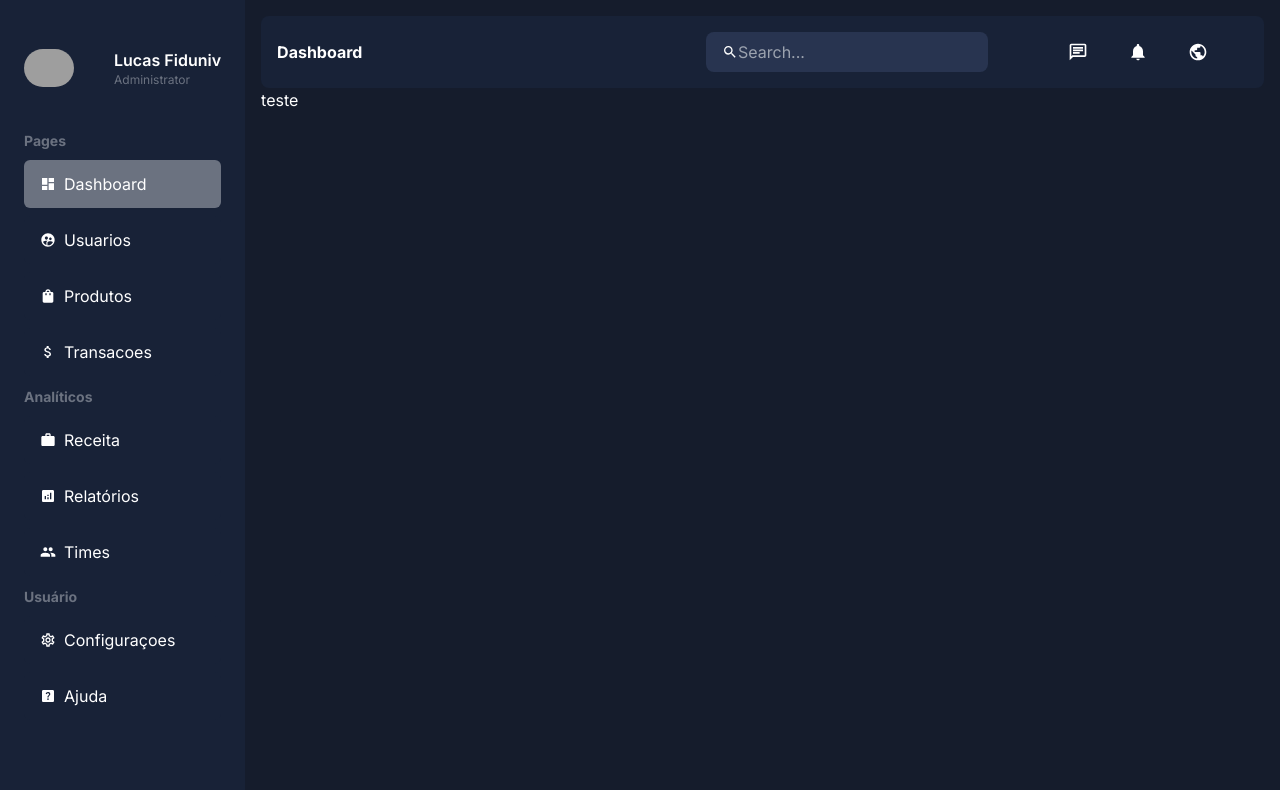
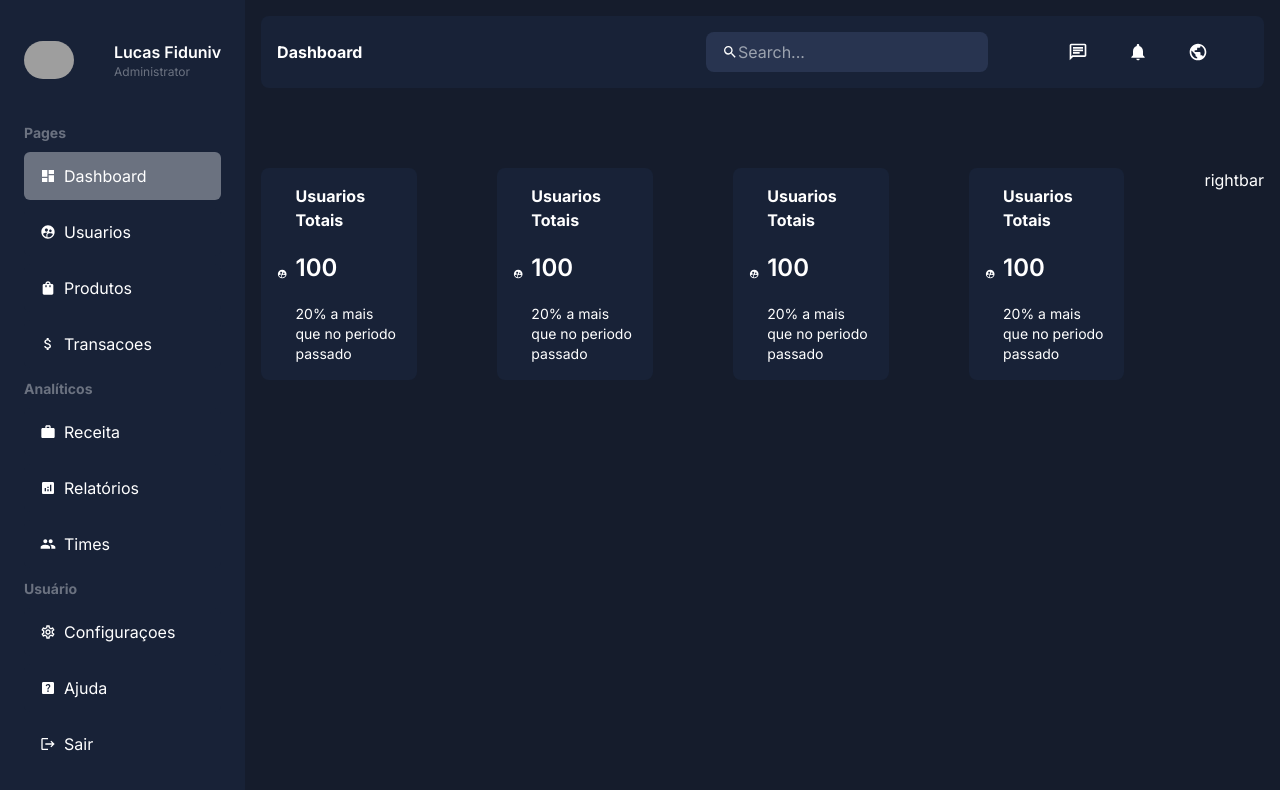
Before and after one commit to lucasfiduniv/Dashboard-nextjs, a Next.js app: page /dashboard in a window 1280 px wide. Shown: the top 790 px of the page. Built offline with nearby package versions, Linux system fonts and the light colour scheme; grey boxes are pictures that could not be loaded.

Commit message:
feat: criacao do componente card

```diff
--- a/app/dashboard/page.tsx
+++ b/app/dashboard/page.tsx
@@ -1,4 +1,26 @@
+import Card from "../ui/dashboard/card/card";
+import Chart from "../ui/dashboard/chart/chart";
+import Rightbar from "../ui/dashboard/rightbar/rightbar";
+import Transactions from "../ui/dashboard/transactions/transactions";
+
 const DashboardPage = () => {
-  return <div>teste</div>;
+  return (
+    <div className="flex gap-20 flex-col md:flex-row md:gap-20 md:mt-20">
+      <div className="flex-3 flex flex-col gap-20">
+        <div className="flex gap-20 justify-between">
+          <Card />
+          <Card />
+          <Card />
+          <Card />
+        </div>
+        <Transactions />
+        <Chart />
+      </div>
+      <div className="flex-1">
+        <Rightbar />
+      </div>
+    </div>
+  );
 };
+
 export default DashboardPage;
--- /dev/null
+++ b/app/ui/dashboard/card/card.tsx
@@ -0,0 +1,18 @@
+import { MdSupervisedUserCircle } from "react-icons/md";
+
+const Card = () => {
+  return (
+    <div className="bg-[#182237] p-4 gap-2 rounded-lg flex items-center  cursor-pointer w-full hover:bg-gray-700">
+      <MdSupervisedUserCircle size={24} />
+      <div className="flex flex-col gap-5">
+        <span className="font-bold text-white">Usuarios Totais</span>
+        <span className="text-2xl font-semibold">100</span>
+        <span className="text-sm font-normal">
+          20% a mais que no periodo passado
+        </span>
+      </div>
+    </div>
+  );
+};
+
+export default Card;
--- /dev/null
+++ b/app/ui/dashboard/chart/chart.tsx
@@ -0,0 +1,4 @@
+const Chart = () => {
+  return <div></div>;
+};
+export default Chart;
--- /dev/null
+++ b/app/ui/dashboard/rightbar/rightbar.tsx
@@ -0,0 +1,4 @@
+const Rightbar = () => {
+  return <div>rightbar</div>;
+};
+export default Rightbar;
--- a/app/ui/dashboard/sidebar/sidebar.tsx
+++ b/app/ui/dashboard/sidebar/sidebar.tsx
@@ -3,6 +3,7 @@ import {
   MdAttachMoney,
   MdDashboard,
   MdHelpCenter,
+  MdLogout,
   MdOutlineSettings,
   MdPeople,
   MdShoppingBag,
@@ -103,6 +104,10 @@ const Sidebar = () => {
           </li>
         ))}
       </ul>
+      <button className="px-4 py-3 flex items-center gap-2 my-2 rounded-md  cursor-pointer  bg-transparent border-none hover:bg-gray-600 text-white w-full">
+        <MdLogout />
+        Sair
+      </button>
     </div>
   );
 };
--- /dev/null
+++ b/app/ui/dashboard/transactions/transactions.tsx
@@ -0,0 +1,4 @@
+const Transactions = () => {
+  return <div></div>;
+};
+export default Transactions;
--- a/package.json
+++ b/package.json
@@ -12,7 +12,8 @@
     "next": "14.1.0",
     "react": "^18",
     "react-dom": "^18",
-    "react-icons": "^5.0.1"
+    "react-icons": "^5.0.1",
+    "vercel": "^33.5.1"
   },
   "devDependencies": {
     "@types/node": "^20",
```
Also changed, not shown: 2 other files (tests, documents, lock files or other folders).
